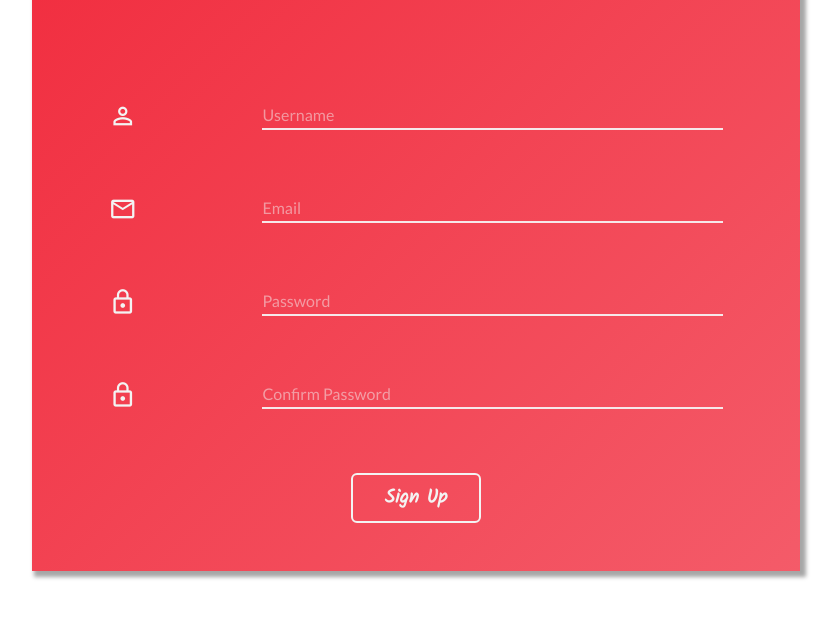
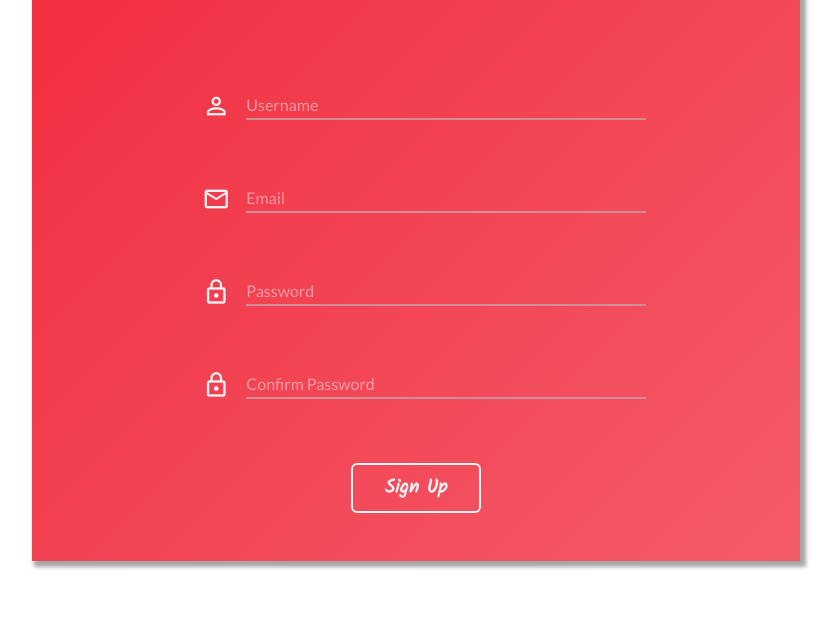
Before and after one commit to arhill05/dailyui, a website: page projects/1/index.html in a window 1280 px wide. Shown: the part 138-756 px from the top of the page, without its empty margins (224-1063 px from the left). Drawn offline with Linux system fonts and the light colour scheme.

Commit message:
change focus mechanism on sign up finputs

```diff
--- a/projects/1/scss/styles.scss
+++ b/projects/1/scss/styles.scss
@@ -42,12 +42,13 @@ input {
 }
 
 .material-icons {
+    margin: 0 16px;
     font-size: 28px;
 }
 .form-group {
     display: flex;
     align-items: flex-end;
-    justify-content: space-between;
+    justify-content: center;
     margin: 32px;
     width: 80%;
     input[type="text"],
@@ -55,15 +56,14 @@ input {
     input[type="password"] {
         background: none;
         border: none;
-        border-bottom: 2px solid $light-blue;
+        border-bottom: 2px solid darken($light-blue, 25%);
         font-size: 1rem;
-        min-width: 75%;
+        min-width: 65%;
         padding: 4px 0;
         transition: all 0.3s ease;
         &:focus {
-            font-size: 1.1rem;
+            border-bottom: 2px solid $light-blue;
             outline: none;
-            padding: 6px 0;
             transition: all 0.3s ease;
         }
     }
@@ -73,17 +73,18 @@ h1,
 h2,
 h3 {
     margin: 8px;
-    font-family: 'Kalam', cursive;
     text-align: center;
     font-weight: 700;
 }
 
 h1 {
     font-size: 2.5rem;
+    font-family: 'Kalam', cursive;
 }
 
 h2 {
     font-size: 2rem;
+    font-family: 'Lato', sans-serif;
 }
 
 h3 {
```
Also changed, not shown: projects/1/css/styles.css.
